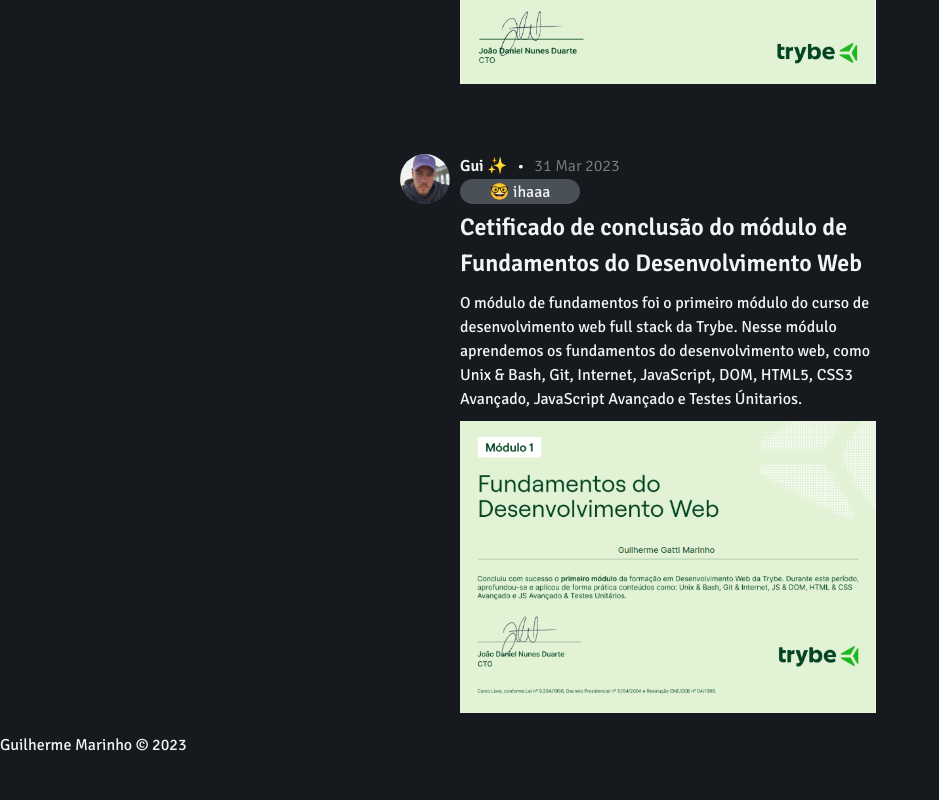
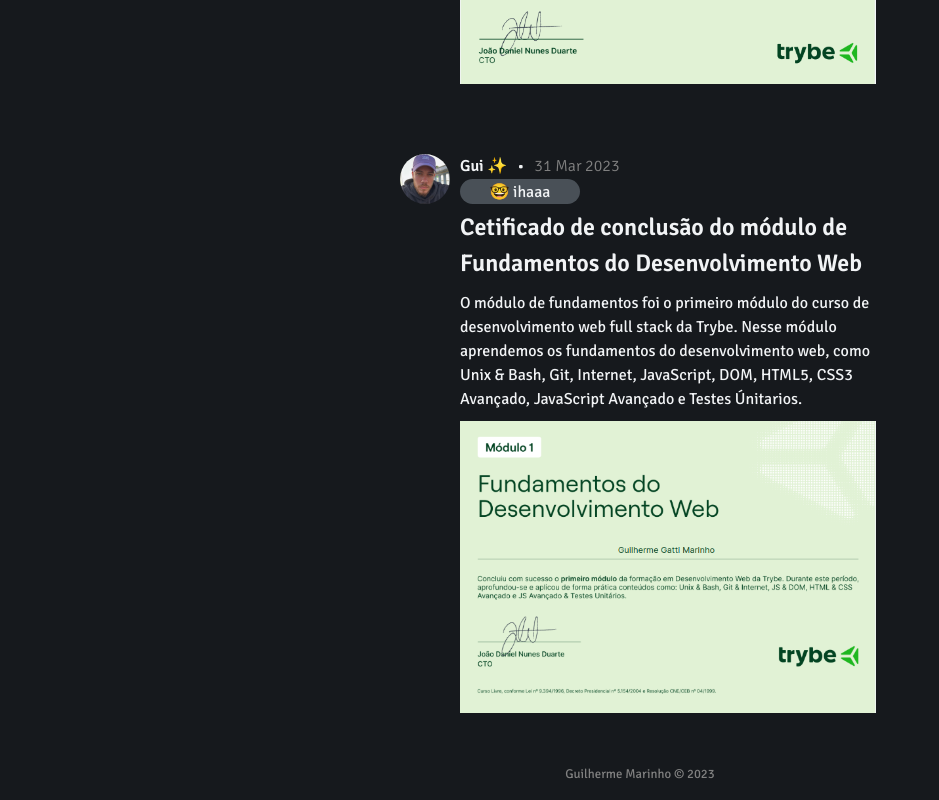
Before and after one commit to guido-marinho/guido-marinho.github.io, a React (Vite) app: page / in a window 1280 px wide. Shown: the part 3752-4552 px from the top of the page, without its empty margins (0-939 px from the left). Before the commit the page ends 4509 px from the top, so only its background shows below. Built offline with nearby package versions, Linux system fonts and the light colour scheme.

Commit message:
🎨 refactor: finaliza refatoração footer

```diff
--- /dev/null
+++ b/src/components/Footer/Footer.css
@@ -0,0 +1,8 @@
+.footer-container {
+  text-align: center;
+  width: 100%;
+  margin-top: 2rem;
+  padding-bottom: 1rem;
+  font-size: 0.8rem;
+  color: grey;
+}
--- a/src/components/Footer/Footer.jsx
+++ b/src/components/Footer/Footer.jsx
@@ -1,4 +1,6 @@
 import React from 'react';
+
+import './Footer.css';
 
 export default function Footer() {
   return (
```
